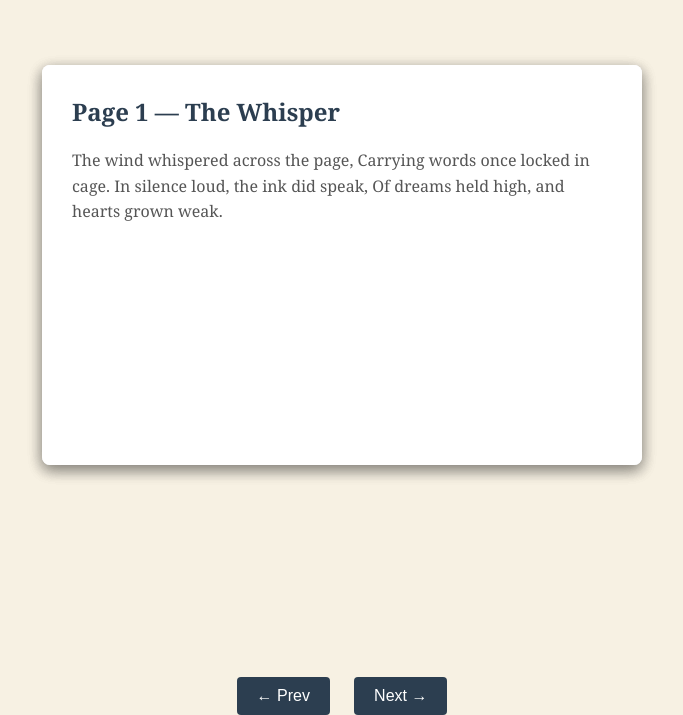
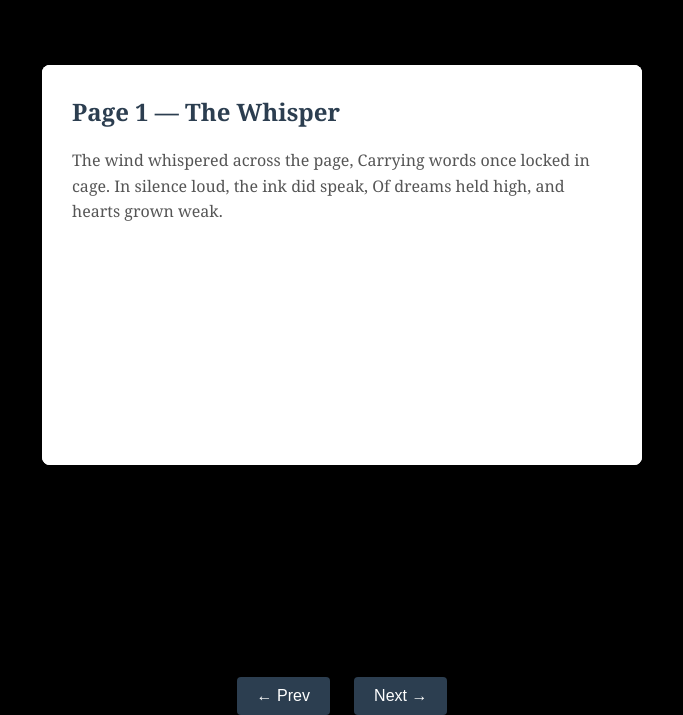
Before and after one commit to Bhumika-2112/Bhumi_portfolio, a plain HTML site: page flipbook.html in a window 1280 px wide. Shown: the part 135-850 px from the top of the page, without its empty margins (298-981 px from the left). Drawn offline with Linux system fonts and the light colour scheme.

Commit message:
Update flipbook.html

```diff
--- a/flipbook.html
+++ b/flipbook.html
@@ -7,7 +7,7 @@
   <style>
     body {
       margin: 0;
-      background: #f7f1e3;
+      background: #000;
       font-family: 'Georgia', serif;
       display: flex;
       justify-content: center;
```
